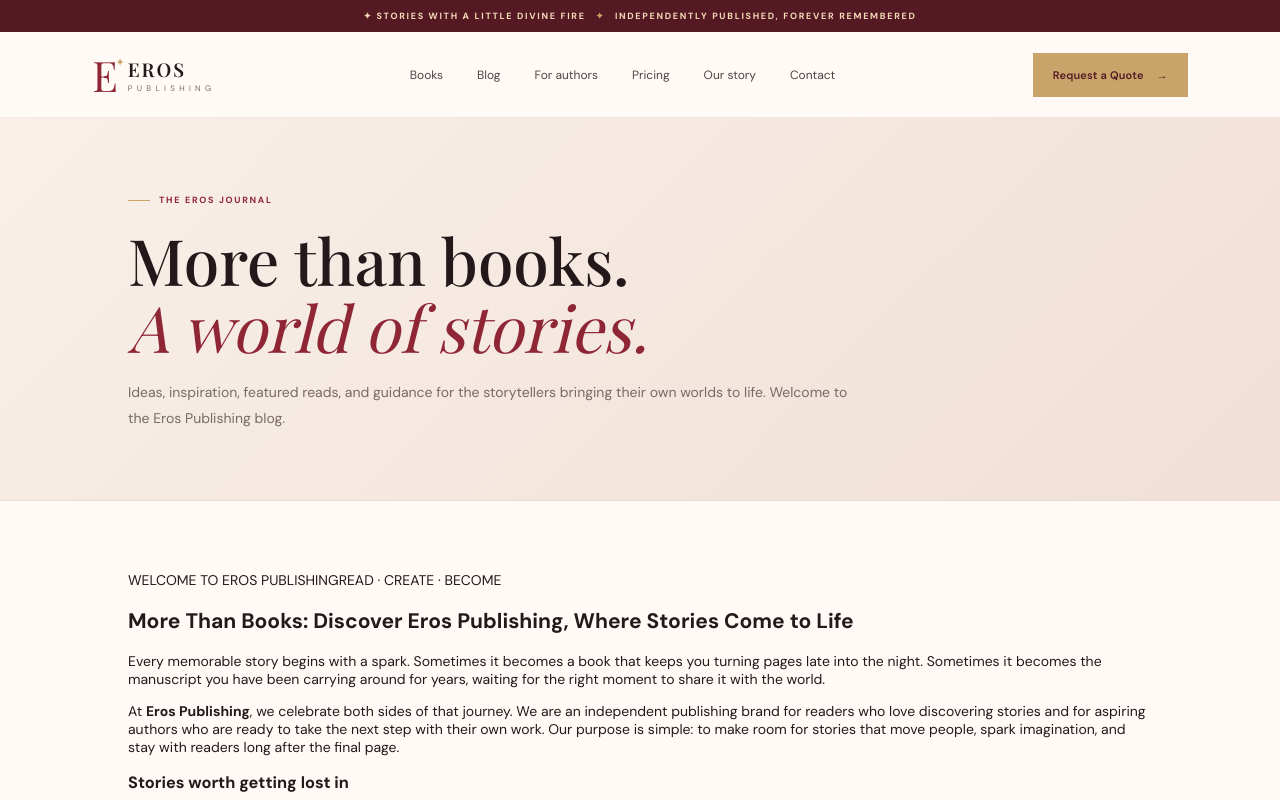
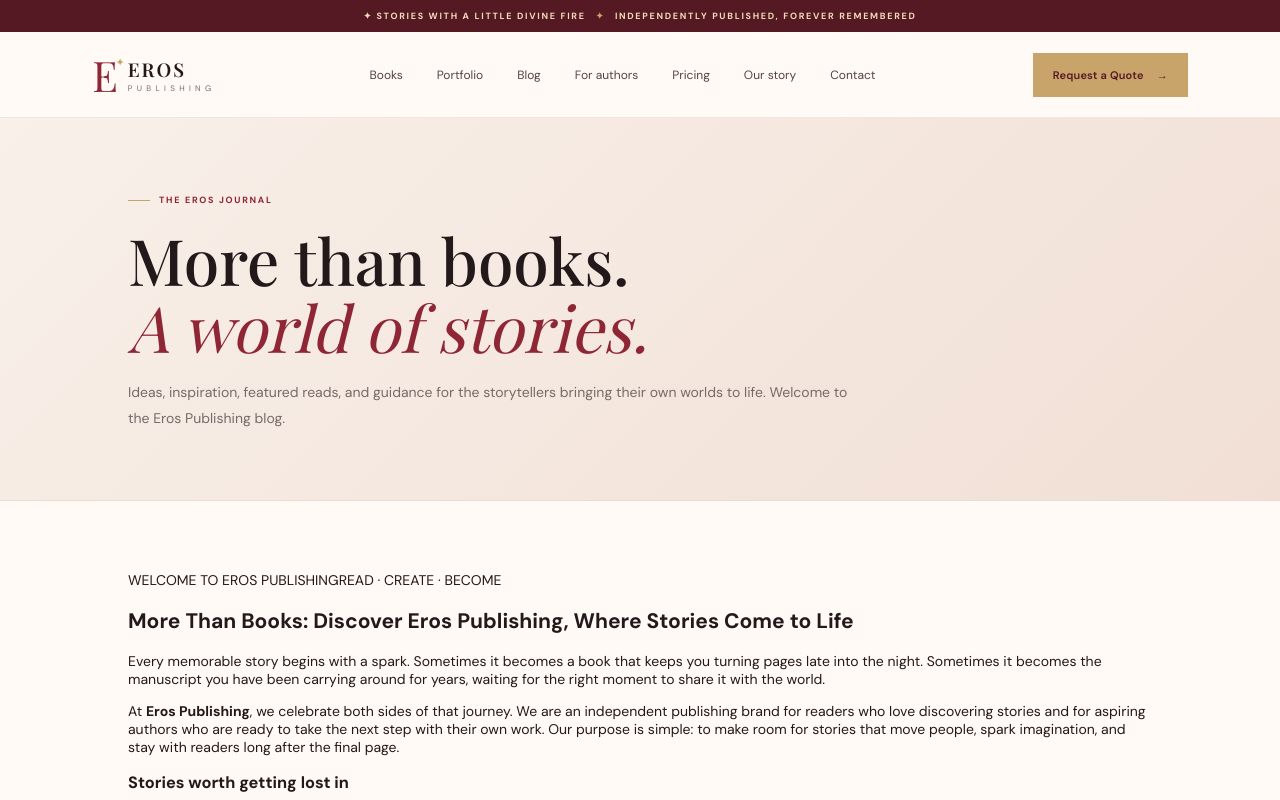
Before and after one commit to erospublish-bit/eros-publishing, a Next.js app: page /blog in a window 1280 px wide. Shown: the top 800 px of the page. Built offline with nearby package versions, Linux system fonts and the light colour scheme; a web font is replaced by a local one.

Commit message:
Add portfolio to site navigation

```diff
--- a/components/SiteHeader.tsx
+++ b/components/SiteHeader.tsx
@@ -21,6 +21,7 @@ export function SiteHeader({ homeHref = '/' }: SiteHeaderProps) {
       </Link>
       <nav className={`main-nav ${mobileMenu ? 'nav-open' : ''}`} aria-label="Primary navigation">
         <Link href="/books" onClick={closeMenu}>Books</Link>
+        <Link href="/portfolio" onClick={closeMenu}>Portfolio</Link>
         <Link href="/blog" onClick={closeMenu}>Blog</Link>
         <Link href="/author-services" onClick={closeMenu}>For authors</Link>
         <Link href="/publishing-pricing" onClick={closeMenu}>Pricing</Link>
```
